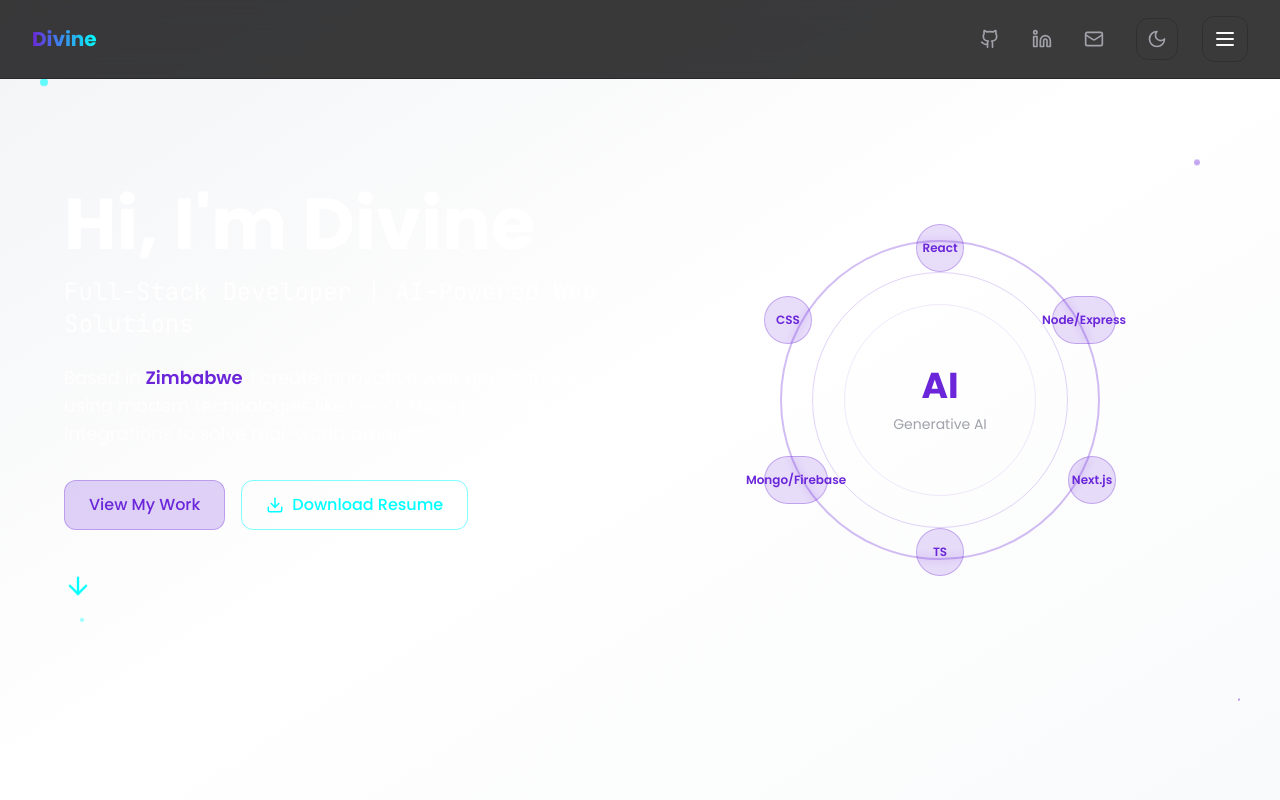
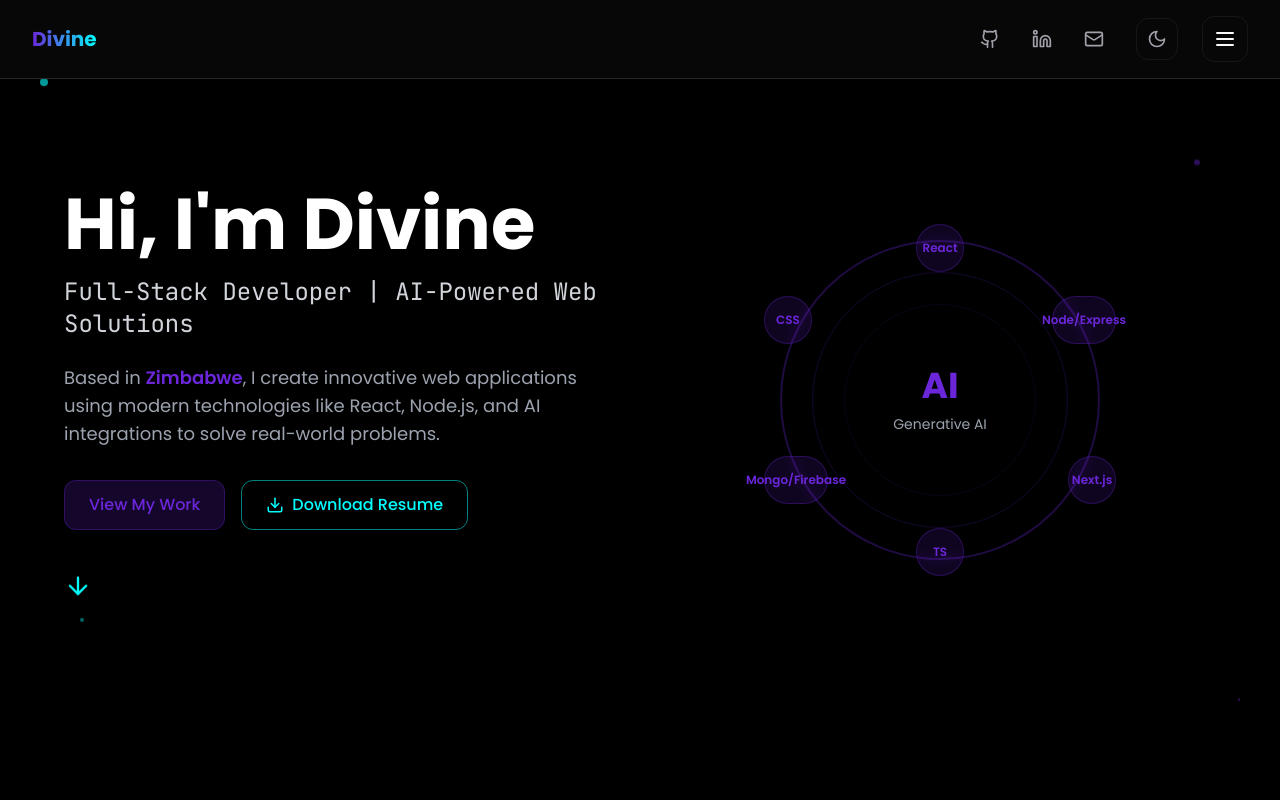
Before and after one commit to dadisodivine/divine-ai-spark, a React (Vite) app: page / in a window 1280 px wide. Shown: the top 800 px of the page. Built offline with nearby package versions, Linux system fonts and the light colour scheme.

Commit message:
Fix: Dark mode background and text color
Ensured the Hero section has a black background in dark mode and adjusted text colors for visibility.

```diff
--- a/src/components/Hero.tsx
+++ b/src/components/Hero.tsx
@@ -23,7 +23,7 @@ const Hero = () => {
   }, [fullText]);
 
   return (
-    <section id="home" className="min-h-screen flex items-center justify-center section-padding relative overflow-hidden bg-gradient-to-br from-gray-100 via-white to-gray-50 dark:bg-background">
+    <section id="home" className="min-h-screen flex items-center justify-center section-padding relative overflow-hidden bg-white dark:bg-black">
       <div className="max-w-6xl mx-auto text-center relative z-10">
         <div className="grid lg:grid-cols-2 gap-12 items-center">
           {/* Left side - Text content */}
@@ -33,10 +33,10 @@ const Hero = () => {
                 {displayText}
               </span>
             </h1>
-            <h2 className="text-xl md:text-2xl text-gray-700 dark:text-white/90 mb-6 font-jetbrains animate-delayed-fade-in">
+            <h2 className="text-xl md:text-2xl text-gray-700 dark:text-gray-300 mb-6 font-jetbrains animate-delayed-fade-in">
               Full-Stack Developer | AI-Powered Web Solutions
             </h2>
-            <p className="text-base md:text-lg text-gray-600 dark:text-white/80 mb-8 max-w-2xl leading-relaxed animate-delayed-fade-in-2">
+            <p className="text-base md:text-lg text-gray-600 dark:text-gray-400 mb-8 max-w-2xl leading-relaxed animate-delayed-fade-in-2">
               Based in <span className="text-primary font-semibold">Zimbabwe</span>, I create innovative web applications
               using modern technologies like React, Node.js, and AI integrations to solve real-world problems.
             </p>
@@ -75,7 +75,7 @@ const Hero = () => {
               <div className="absolute inset-0 flex items-center justify-center">
                 <div className="text-center">
                   <div className="text-4xl font-bold text-primary mb-2">AI</div>
-                  <div className="text-muted-foreground text-sm">Generative AI</div>
+                  <div className="text-gray-600 dark:text-gray-400 text-sm">Generative AI</div>
                 </div>
               </div>
 
```
